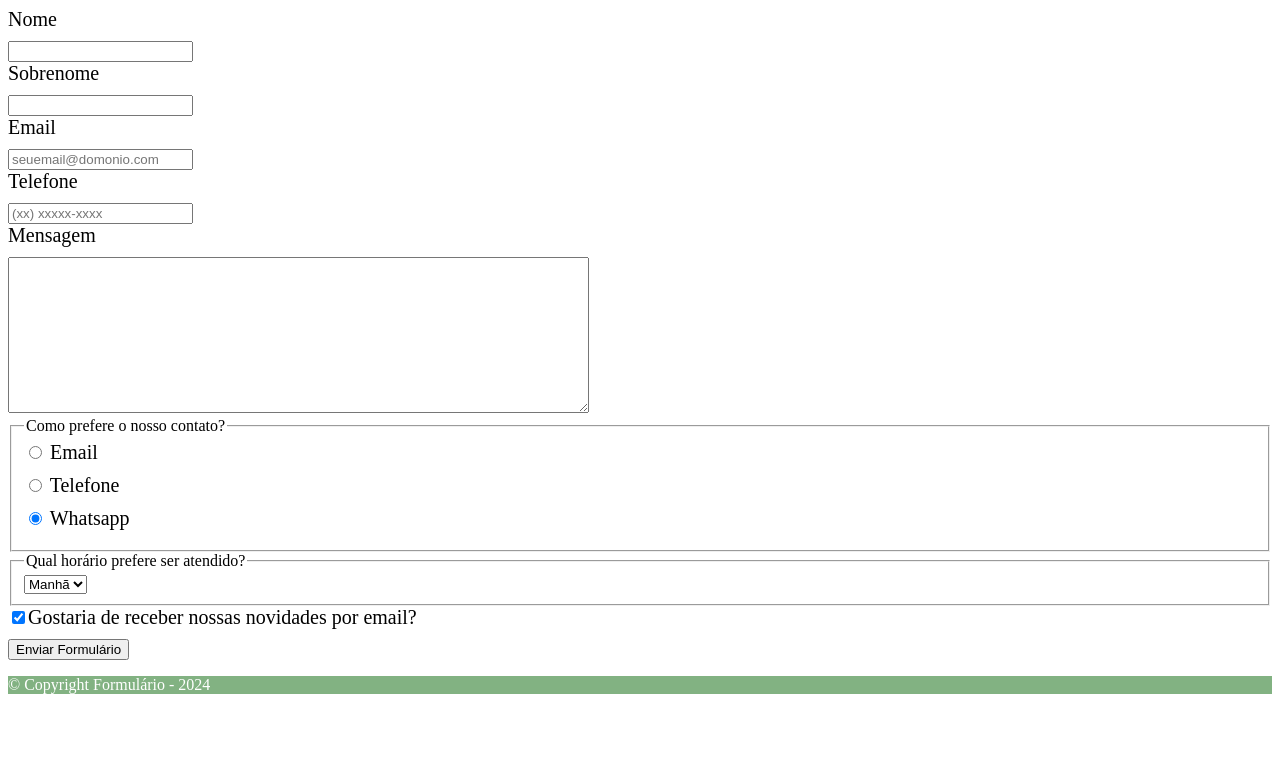
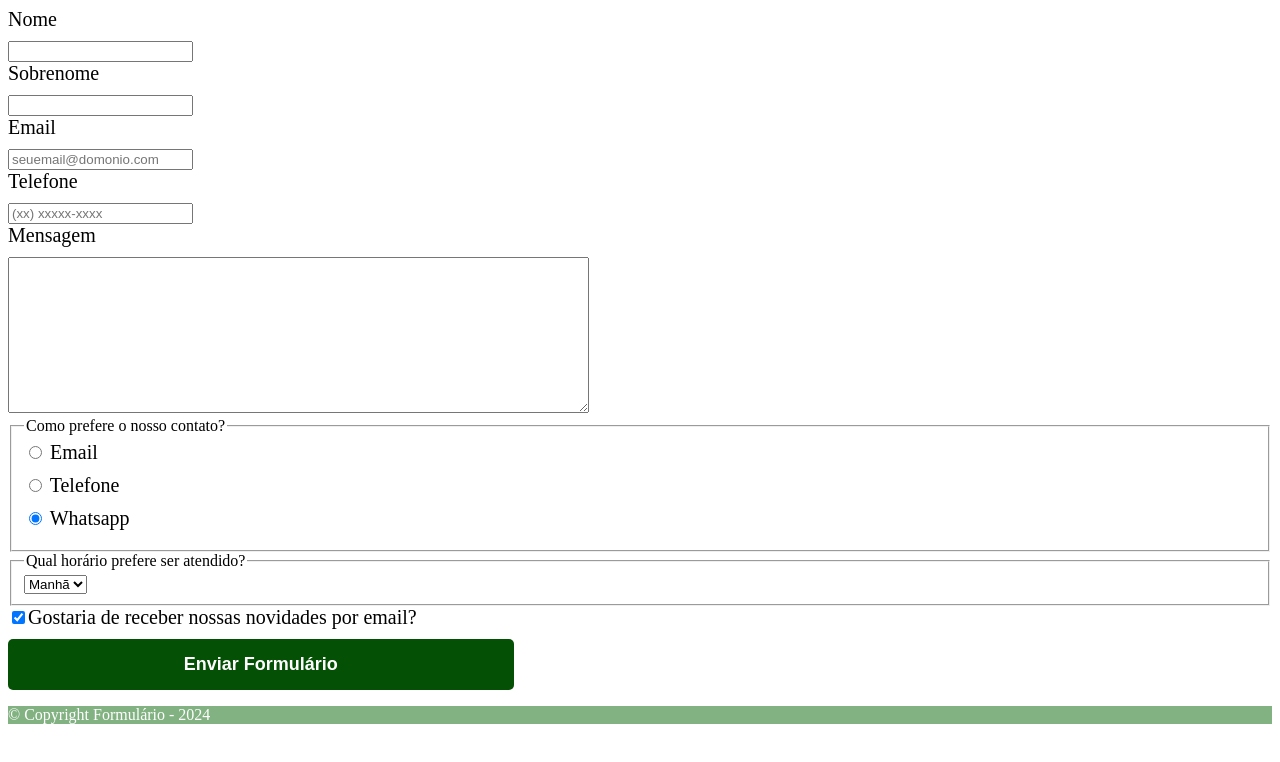
Before and after one commit to MillenaRego/formul-rio2, a plain HTML site: page index.html in a window 1280 px wide. Drawn offline with Linux system fonts and the light colour scheme.

Commit message:
Add files via upload

```diff
--- a/index.html
+++ b/index.html
@@ -46,7 +46,7 @@
         <label class="checkbox"><input type="checkbox"
             checked>Gostaria de receber nossas novidades por email?</label>
 
-        <input type="submit" value="Enviar Formulário">
+        <input type="submit" value="Enviar Formulário" class="enviar">
 
 
      </div>
--- a/style.css
+++ b/style.css
@@ -7,3 +7,19 @@ form label{
     color: white;
     background-color: rgba(43, 124, 43, 0.589);
 }
+.enviar{
+    width: 40%;
+    padding: 15px 0;
+    background: rgb(4, 80, 4);
+    color: white;
+    font-weight: bold;
+    font-size: 18px;
+    border: none;
+    border-radius: 5px;
+    transition: 1s all;
+    cursor: pointer;
+}
+.enviar:hover{
+    background: rgb(36, 245, 64);
+    transform: scale(1.2);
+}
```
